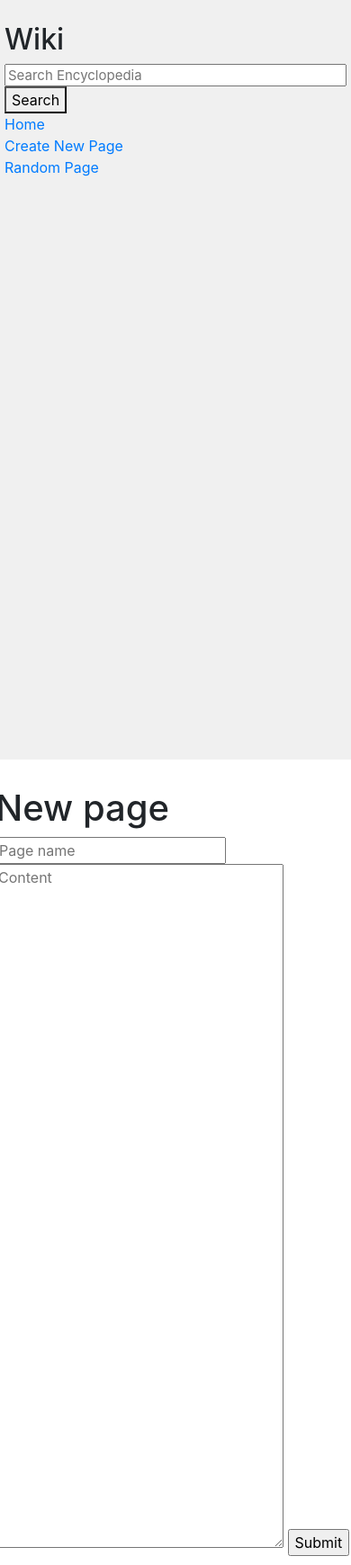
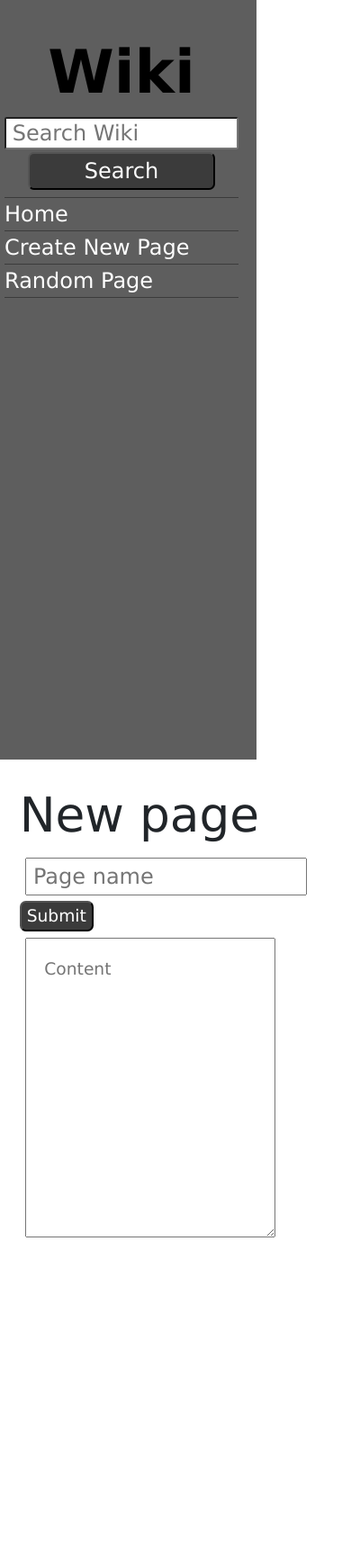
Before and after one commit to leonardosrodrigues0/cs50W_project1, a Django app: page /newpage in a window 390 px wide. Shown: the whole page at 90% size. After the commit the page ends 1375 px from the top, so only its background shows below. Run offline with Django 3.2, Linux system fonts and the light colour scheme; some libraries are stand-ins or nearby versions.

Commit message:
Style done

```diff
--- a/encyclopedia/static/encyclopedia/styles.css
+++ b/encyclopedia/static/encyclopedia/styles.css
@@ -1,38 +1,74 @@
 body {
-    margin: 0;
-    background-color: white;
-}
+  margin: 0;
+  background-color: white;
+  font-family: Verdana !important; }
 
 code {
-    white-space: pre;
-}
+  white-space: pre; }
 
-h1 {
+textarea {
+  height: 90vh;
+  width: 80%; }
+
+.main {
+  padding: 10px;
+  font-size: 14pt; }
+  .main #maincontent {
+    margin: 0 20pt; }
+  .main h1 {
     margin-top: 0px;
     padding-top: 20px;
-}
+    font-size: 40pt; }
 
-textarea {
-    height: 90vh;
-    width: 80%;
-}
+#id_name, #id_content {
+  margin: 5pt; }
 
-.main {
-    padding: 10px;
-}
+#id_name {
+  padding-left: 5pt;
+  font-size: 18pt; }
 
-.search {
-    width: 100%;
-    font-size: 15px;
-    line-height: 15px;
-}
+#id_content {
+  height: 250pt;
+  padding: 15pt; }
+
+.button {
+  background-color: #3b3b3b;
+  color: white;
+  border-radius: 5pt; }
 
 .sidebar {
-    background-color: #f0f0f0;
-    height: 100vh;
-    padding: 20px;
-}
+  background-color: #5e5e5e;
+  height: 100vh;
+  padding: 20px;
+  font-size: 24px;
+  width: 300px; }
+  .sidebar #sidebarheader {
+    margin: 10px 0;
+    text-align: center;
+    width: 100%; }
+    .sidebar #sidebarheader #wiki {
+      font-size: 50pt;
+      text-decoration: none;
+      color: black;
+      font-weight: bold; }
+    .sidebar #sidebarheader .search {
+      width: 100%;
+      line-height: 30px;
+      border-radius: 2pt;
+      padding-left: 5pt; }
+    .sidebar #sidebarheader #searchbutton {
+      margin-top: 2pt;
+      width: 80%; }
+  .sidebar #sidebarbody a {
+    display: block;
+    height: 100%;
+    width: 100%;
+    text-decoration: none;
+    color: white;
+    border-top: solid;
+    border-bottom: solid;
+    margin-top: -1pt;
+    border-width: 1pt;
+    border-color: #3b3b3b; }
 
-.sidebar h2 {
-    margin-top: 5px;
-}
+/*# sourceMappingURL=styles.css.map */
--- /dev/null
+++ b/encyclopedia/static/encyclopedia/styles.scss
@@ -0,0 +1,100 @@
+body {
+    margin: 0;
+    background-color: white;
+    font-family: Verdana !important;
+}
+
+code {
+    white-space: pre;
+}
+
+textarea {
+    height: 90vh;
+    width: 80%;
+}
+
+.main {
+    padding: 10px;
+    font-size: 14pt;
+
+    #maincontent {
+        margin: 0 20pt;
+    }
+
+    h1 {
+        margin-top: 0px;
+        padding-top: 20px;
+        font-size: 40pt;
+    }
+}
+
+%inputfields {
+    margin: 5pt;
+}
+
+#id_name {
+    @extend %inputfields;
+    padding-left: 5pt;
+    font-size: 18pt;
+}
+
+#id_content {
+    @extend %inputfields;
+    height: 250pt;
+    padding: 15pt;
+}
+
+.button {
+    background-color: rgb(59, 59, 59);
+    color: white;
+    border-radius: 5pt;
+}
+
+.sidebar {
+    background-color: rgb(94, 94, 94);
+    height: 100vh;
+    padding: 20px;
+    font-size: 24px;
+    width: 300px;
+
+    #sidebarheader {
+        margin: 10px 0;
+        text-align: center;
+        width: 100%;
+
+        #wiki {
+            font-size: 50pt;
+            text-decoration: none;
+            color: black;
+            font-weight: bold;
+        }
+
+        .search {
+            width: 100%;
+            line-height: 30px;
+            border-radius: 2pt;
+            padding-left: 5pt;
+        }
+
+        #searchbutton {
+            margin-top: 2pt;
+            width: 80%;
+        }
+    }
+
+    #sidebarbody {
+
+        a {
+            display: block;
+            height: 100%;
+            width: 100%;
+            text-decoration: none;
+            color: white;
+            border-top: solid;
+            border-bottom: solid;
+            margin-top: -1pt;
+            border-width: 1pt;
+            border-color: rgb(59, 59, 59);
+        }
+    }
+}
--- a/encyclopedia/templates/encyclopedia/editpage.html
+++ b/encyclopedia/templates/encyclopedia/editpage.html
@@ -10,8 +10,9 @@
 
     <form action = "{% url 'editpage' entry=entry %}" method = "POST">
         {% csrf_token %}
-        {{ form }}
-        <input type = "submit">
+        <label for = "{{ form.content.id_for_label }}"></label>{{ form.content }}
+        <br>
+        <input type = "submit" class = "button">
     </form>
 
 {% endblock %}
--- a/encyclopedia/templates/encyclopedia/index.html
+++ b/encyclopedia/templates/encyclopedia/index.html
@@ -5,7 +5,7 @@
 {% endblock %}
 
 {% block body %}
-    <h1>All Pages</h1>
+    <h1>Wiki Pages</h1>
 
     <ul>
         {% for entry in entries %}
--- a/encyclopedia/templates/encyclopedia/layout.html
+++ b/encyclopedia/templates/encyclopedia/layout.html
@@ -15,27 +15,45 @@
     </head>
     <body>
         <div class = "row">
-            <div class = "sidebar col-lg-2 col-md-3">
-                <h2>Wiki</h2>
+            <div class = "sidebar">
+                <div id = "sidebarheader">
+                    <a href = "{% url 'index' %}" id = "wiki">Wiki</a>
                     <form action = "{% url 'search' %}">
-                    <input class = "search" type = "text" name = "q" placeholder = "Search Encyclopedia">
-                    <button type = "submit">Search</button>
+                        <input class = "search" type = "text" name = "q" placeholder = "Search Wiki">
+                        <button id = "searchbutton" class = "button" type = "submit">Search</button>
                     </form>
+                </div>
+                <div id = "sidebarbody">
                     <div>
-                    <a href = "{% url 'index' %}">Home</a>
+                        <a href = "{% url 'index' %}">
+                            <div class="item">
+                                Home
+                            </div>
+                        </a>
                     </div>
                     <div>
-                    <a href = "{% url 'newpage' %}">Create New Page</a>
+                        <a href = "{% url 'newpage' %}">
+                            <div class="item">
+                                Create New Page
+                            </div>
+                        </a>
                     </div>
                     <div>
-                    <a href = "{% url 'randompage' %}">Random Page</a>
+                        <a href = "{% url 'randompage' %}">
+                            <div class="item">
+                                Random Page
+                            </div>
+                        </a>
                     </div>
                     {% block nav %}
                     {% endblock %}
                 </div>
-            <div class = "main col-lg-10 col-md-9">
+            </div>
+            <div class = "main">
+                <div id = "maincontent">
                     {% block body %}
                     {% endblock %}
+                </div>
             </div>
         </div>
 
--- a/encyclopedia/templates/encyclopedia/newpage.html
+++ b/encyclopedia/templates/encyclopedia/newpage.html
@@ -10,8 +10,9 @@
 
     <form action = "{% url 'newpage' %}" method = "POST">
         {% csrf_token %}
-        {{ form }}
-        <input type = "submit">
+        <label for = "{{ form.content.id_for_label }}"></label>{{ form.name }}
+        <input type = "submit" class = "button">
+        <label for = "{{ form.content.id_for_label }}"></label>{{ form.content }}
     </form>
 
 {% endblock %}
--- a/encyclopedia/views.py
+++ b/encyclopedia/views.py
@@ -17,7 +17,7 @@ def validate_entry(name):
         if namelower == entry.lower():
             raise ValidationError(
                 gettext_lazy('A page for "%(name)s" already exists'),
-                params={'name': name},
+                params = {'name': name},
             )
 
 
@@ -31,16 +31,18 @@ class NewEntryForm(forms.Form):
     )
 
     content = forms.CharField(
-        label="",
-        widget=forms.Textarea(attrs={'placeholder':'Content'})
+        label = "",
+        widget = forms.Textarea(attrs={'placeholder':'Content'}),
+        min_length = 1
     )
 
 
 # Form to edit pages
 class EditEntryForm(forms.Form):
     content = forms.CharField(
-        label="",
-        widget=forms.Textarea(attrs={'placeholder':'Content'})
+        label = "",
+        widget = forms.Textarea(attrs={'placeholder':'Content'}),
+        min_length = 1
     )
 
 
```
Also changed, not shown: 1 other file. Lines whose indentation alone changed are shown as unchanged.
